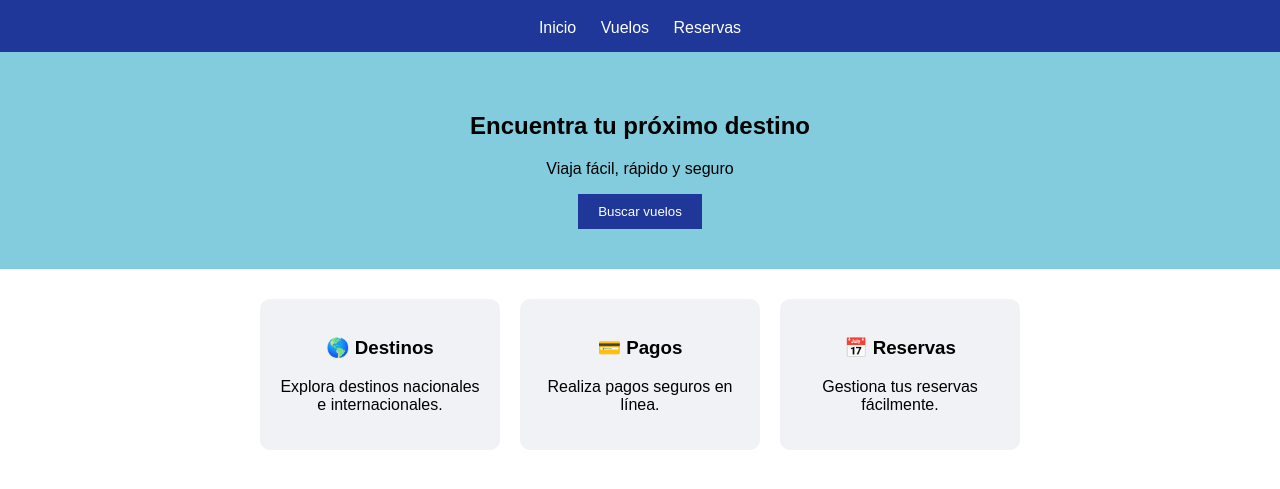
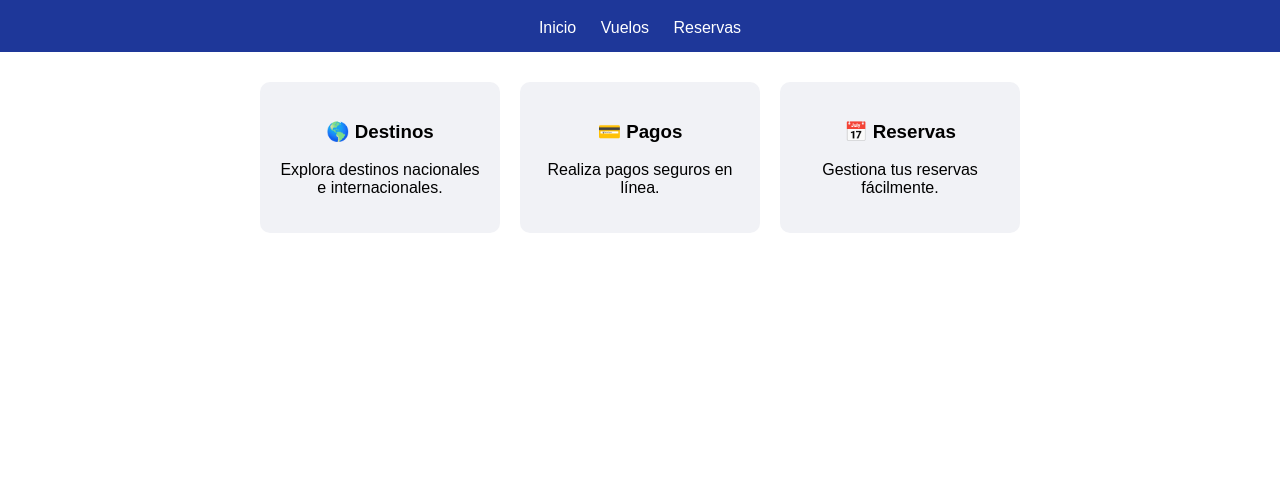
Before and after one commit to joseDavid30/Skydreams, a plain HTML site: page index.html in a window 1280 px wide. Shown: the part 77-566 px from the top of the page. Drawn offline with Linux system fonts and the light colour scheme.

```diff
--- a/index.html
+++ b/index.html
@@ -16,11 +16,6 @@
         </nav>
     </header>
 
-    <section class="hero">
-        <h2>Encuentra tu próximo destino</h2>
-        <p>Viaja fácil, rápido y seguro</p>
-        <button>Buscar vuelos</button>
-    </section>
 
     <section class="cards">
         <div class="card">
```
